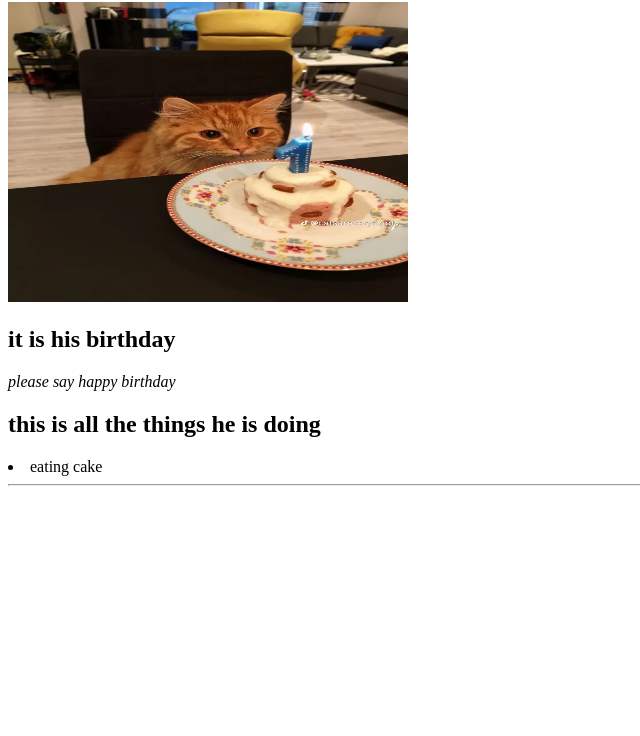
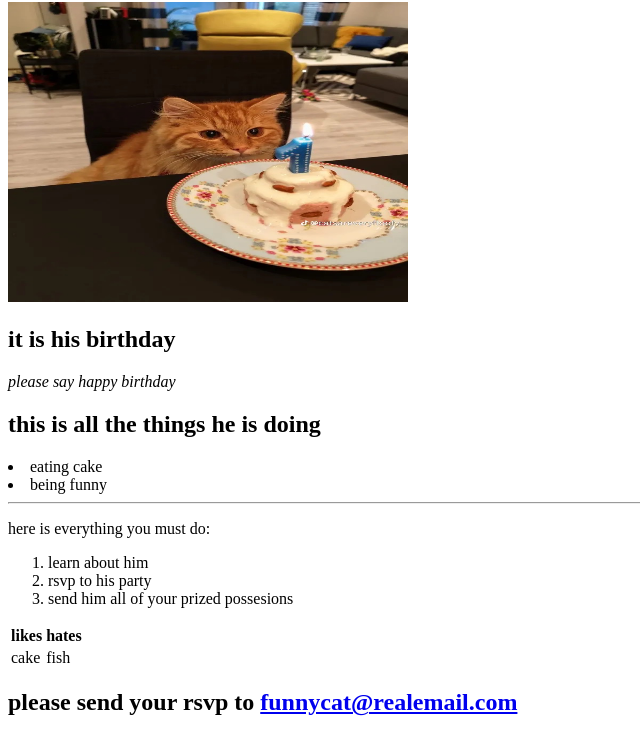
Before and after one commit to ildak-systems/ildak.github.io, a plain HTML site: page sam.html in a window 1280 px wide. Shown: the part 78-814 px from the top of the page, without its empty margins (0-640 px from the left). Drawn offline with Linux system fonts and the light colour scheme.

Commit message:
added email

```diff
--- a/sam.html
+++ b/sam.html
@@ -13,6 +13,26 @@
         </div>
         <h2>this is all the things he is doing</h2>
         <li>eating cake</li>
+        <li>being funny</li>
         <hr>
+        <p>here is everything you must do:</p>
+        <ol>
+        <li>learn about him</li>
+        <li>rsvp to his party</li>
+        <li>send him all of your prized possesions</li>
+        </ol>
+        <table>
+            <tr>
+                <th>likes</th>
+                <th>hates</th>
+            </tr>
+            <tr>
+                <td>cake</td>
+                <td>fish</td>
+            </tr>
+        </table>
+        <h2>please send your rsvp to <a href="mailto:funnycat@realemail.com">funnycat@realemail.com</a>
+        </h2>
+
     </body>
 </html>
```
